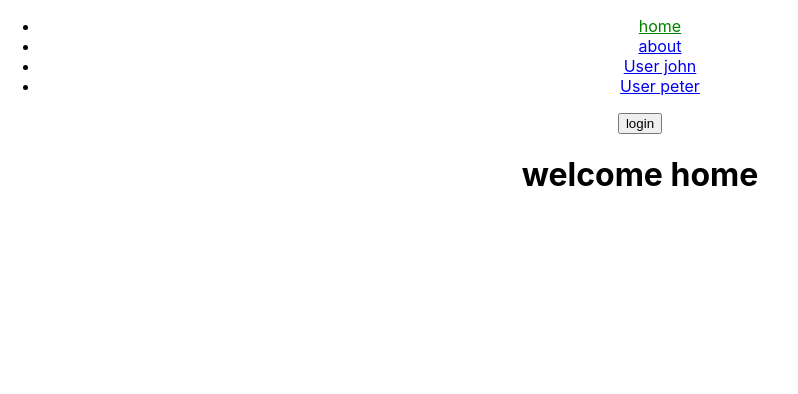
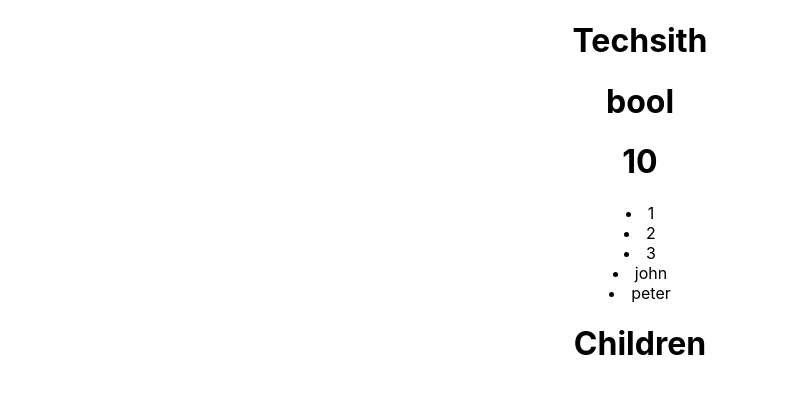
Before and after one commit to abdullahrehmani/Techsith, a React (Create React App) app: page / in a window 1280 px wide. Shown: the top 394 px of the page, without its empty margins (0-798 px from the left). Built offline with nearby package versions, Linux system fonts and the light colour scheme.

Commit message:
Type checking

```diff
--- a/package.json
+++ b/package.json
@@ -1,11 +1,11 @@
 {
-  "name": "route-link-navlink-redirct-prompt",
+  "name": "typechechikng",
   "version": "0.1.0",
   "private": true,
   "dependencies": {
+    "prop-types": "^15.7.2",
     "react": "^16.8.5",
     "react-dom": "^16.8.5",
-    "react-router-dom": "^5.0.0",
     "react-scripts": "2.1.8"
   },
   "scripts": {
--- a/src/App.js
+++ b/src/App.js
@@ -1,71 +1,67 @@
 import React, { Component } from 'react';
 import './App.css';
-import {BrowserRouter as Router , Link , NavLink , Redirect, Prompt } from 'react-router-dom';
-import Route from 'react-router-dom/Route'
+import PropTypes from 'prop-types'
 
-const User=(params)=>{
-  return(<h1>welcome {params.username}</h1>)
+const Test=(props)=> {
+  return(
+    <div>
+ <h1>{props.str}</h1>
+ <h1>{props.bool ? 'bool':'no bool'}</h1>
+ <h1>{props.strOrNum}</h1>
+ <div>
+   {
+     props.ary.map((val)=>{
+    return(<li key={val}>{val}</li>)
+
+     })
+   }
+ </div>
+ <div>
+   {
+     props.aryOfObj.map((val)=>{
+    return(<li key={val.age}>{val.name}</li>)
+
+     })
+   }
+ </div>
+ <h1>{props.children}</h1>
+
+</div>
+
+  )
 }
+Test.propTypes={
+  str:PropTypes.string,
+  bool:PropTypes.bool,
+  strOrNum:PropTypes.oneOfType([PropTypes.string,PropTypes.number]),
+  ary:PropTypes.arrayOf(PropTypes.number),
+  aryOfObj:PropTypes.arrayOf(PropTypes.shape(
+    {
+      name:PropTypes.string,
+      age:PropTypes.numeber
+    }
+  )),
+  children:PropTypes.string
 
-
-class App extends Component {
-state ={
-  loggedIn:false
 }
-loginHnadle =()=>{
-  this.setState(preState=>({
-    loggedIn: !preState.loggedIn
-  }))
-}
-
-
-  render() {
-    return (
-      <Router>
-      <div className="App">
-      <ul>
-        <li><NavLink  to="/" exact  activeStyle={ {color:'green'}}  >home</NavLink></li>
-        <li><NavLink  to="/about" exact activeStyle={ {color:'green'}} >about</NavLink></li>
-        <li><NavLink  to="/user/john" exact activeStyle={ {color:'green'}} >User john</NavLink></li>
-        <li><NavLink  to="/user/peter" exact  activeStyle={ {color:'green'}} >User peter</NavLink></li>
-
-      </ul>
-      <Prompt  when={!this.state.loggedIn}
-       message={(location)=>{
-         return location.pathname.startsWith('/user') ? 'are you sure' :true
-
-       }} />
-
-
-<input type="button" value={this.state.loggedIn ? 'log out':'login'} onClick={this.loginHnadle.bind(this)} />
-
-
-      <Link  to="/" ></Link>
-
-
-
-      <Route path="/"  exact  strict
-      render={
-        ()=>{
-          return(<h1>welcome home</h1>)
-        }
-      }  />
-
-<Route path="/about"  exact strict render={
-        ()=>{
-          return(<h1>welcome about</h1>)
-        }
-      }  />
-
-<Route  path="/user/:username" exact strict  render={({match})=>(
-  this.state.loggedIn ? (<User  username={match.params.username}/>):(<Redirect to='/' />)
-)}/>
 
 
 
 
+class App extends Component {
+  render() {
+    return (
+      <div className="App">
+      <Test
+      bool
+      str={'Techsith'}
+      strOrNum={10}
+
+      ary={[1,2,3]}
+      aryOfObj={[{name:'john', age:10},{name:'peter', age:15 }]}
+      >Children</Test>
+
       </div>
-      </Router>
     );
   }
 }
```
Also changed, not shown: 1 other file (tests, documents, lock files or other folders).
